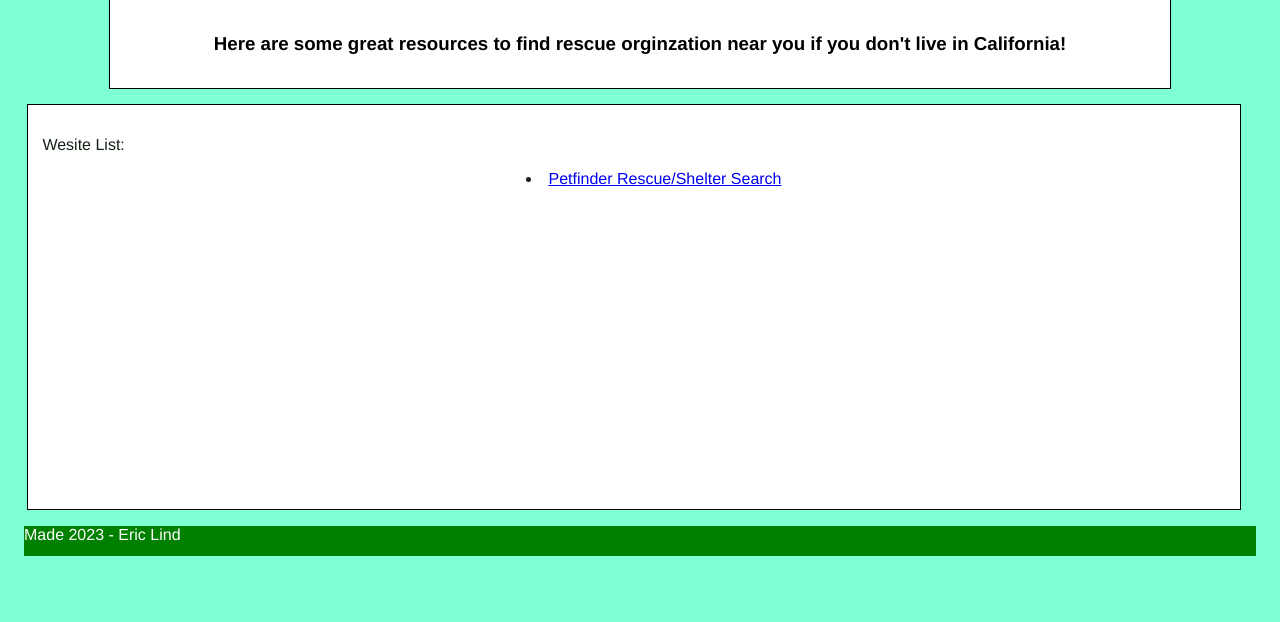
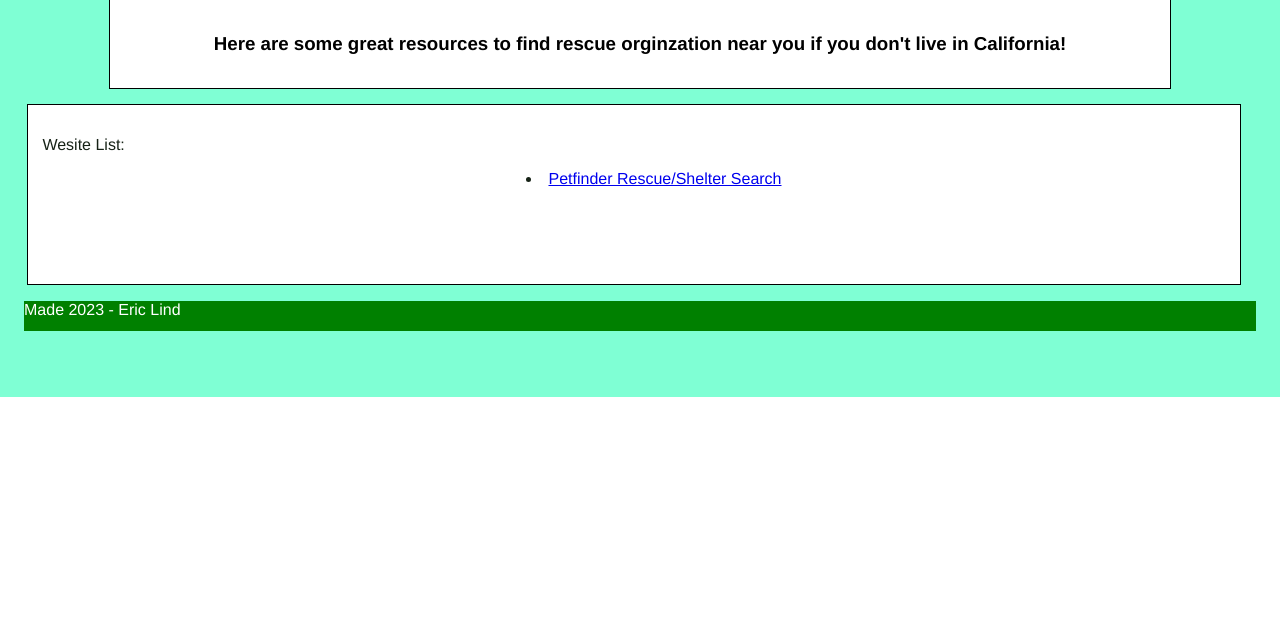
Before and after one commit to EricLindCS/CS112, a PHP site: page /html/rescue.html in a window 1280 px wide. Shown: the part 1588-2210 px from the top of the page. After the commit the page ends 1985 px from the top, so only its background shows below. Run offline with PHP 8.4, Linux system fonts and the light colour scheme.

Commit message:
fixed rescue page linking
also changed rescue otherstate height, but that dosen't matter much

```diff
--- a/Week 2/css/rescueCSS.css
+++ b/Week 2/css/rescueCSS.css
@@ -96,7 +96,7 @@ float: right;
     padding:.9em;
     background-color: white;
     text-align:left;
-    height: 375px;
+    height: 150px;
     text-size-adjust: 5pt;
 }
 
--- a/Week 2/html/rescue.html
+++ b/Week 2/html/rescue.html
@@ -33,7 +33,7 @@
       <div id="doglinks">
       <ul>
             <li><a href="#CARescue">Orginizations in California</a></li> <br>
-            <li><a href="#OtherOrgs">Orginizations outside of California</a></li>
+            <li><a href="#OtherTransition">Orginizations outside of California</a></li>
       </ul>
       </div>
 </div>
@@ -75,7 +75,10 @@
 </h3>
 </div>
 
-<hr>
+<div id="OtherTransition">
+      <hr>
+</div>
+
 
 <div class="OtherStates">
       <h3>Here are some great resources to find rescue orginzation near you if you don't live in California!</h3>
```
